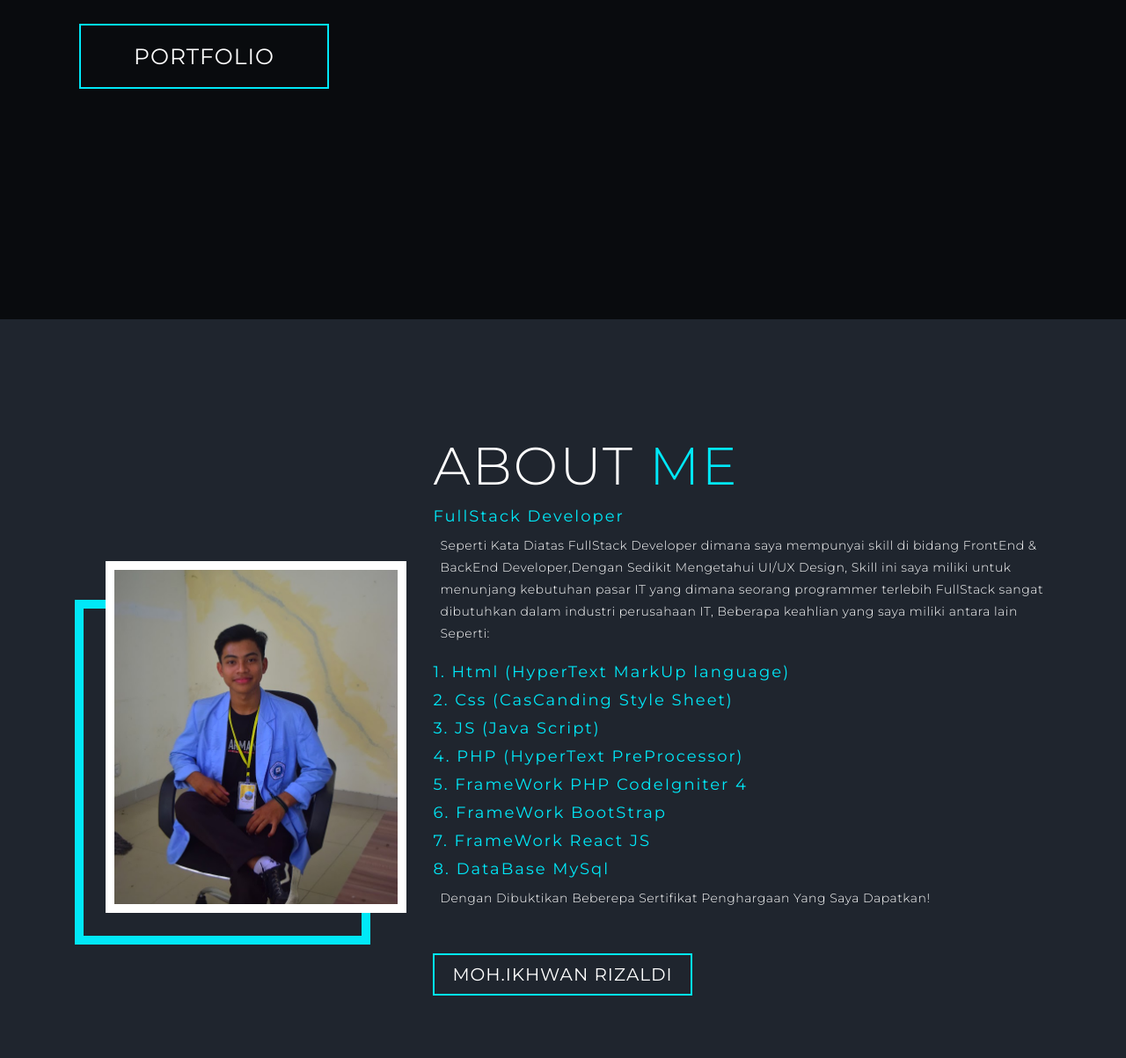
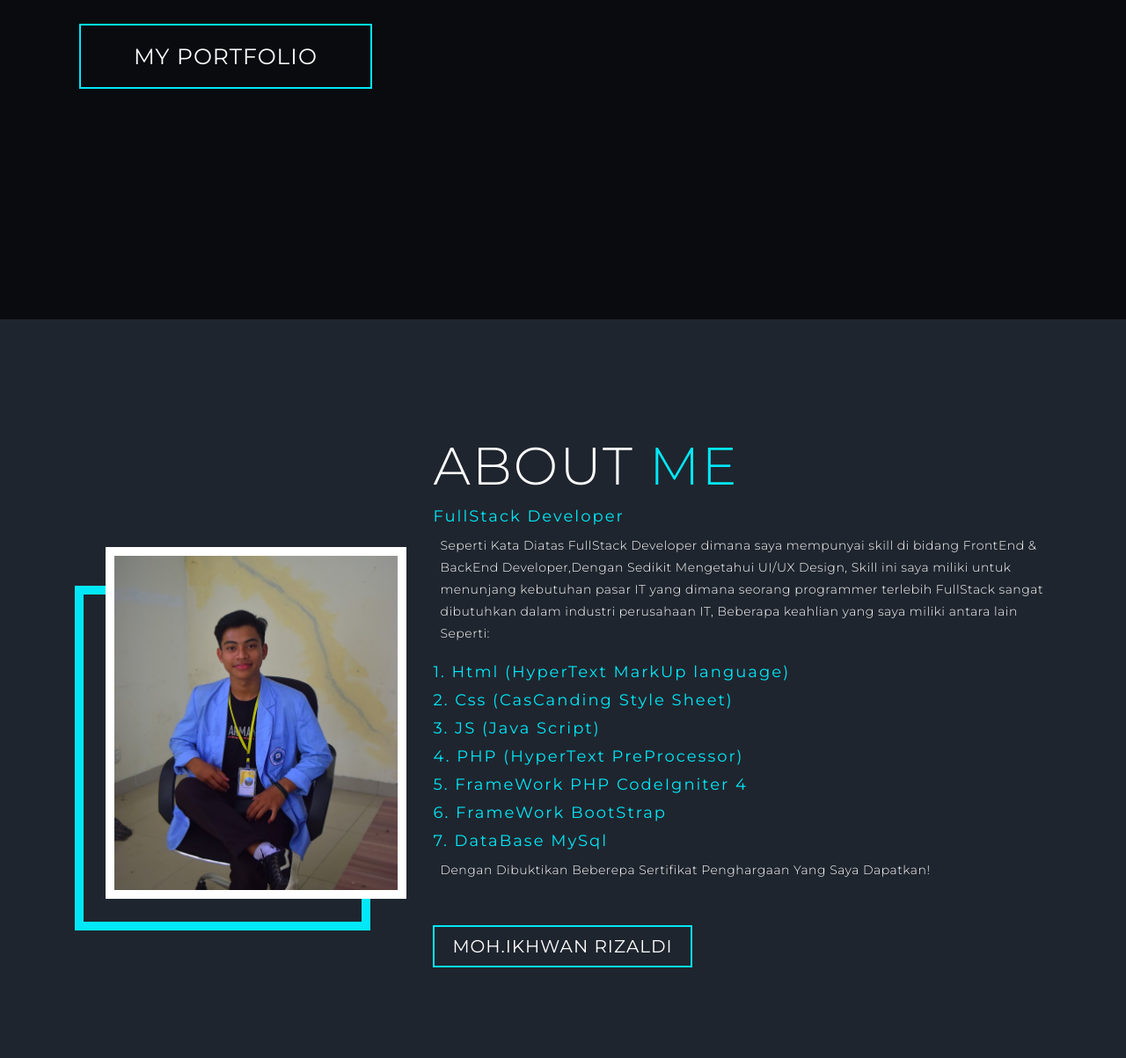
Before and after one commit to r1z4ld1/Web-Profile, a plain HTML site: page index.html in a window 1280 px wide. Shown: the part 437-1640 px from the top of the page at 88% size. Drawn offline with nearby package versions, Linux system fonts and the light colour scheme.

Commit message:
update header & update footer

```diff
--- a/index.html
+++ b/index.html
@@ -9,7 +9,7 @@
   </head>
 
   <body>
-    <!-- Navbar -->
+    <!-- Halaman Navbar -->
     <section id="header">
       <div class="header container">
         <div class="nav-bar">
@@ -26,7 +26,6 @@
           </div>
           <div class="brand">
             <a href="#hero">
-              <!-- <h1><span>Moh.</span>IKHWAN <span>R</span>IZALDI</h1> -->
             </a>
           </div>
           <div class="nav-list">
@@ -46,17 +45,17 @@
     </section>
     <!-- End Navbar -->
 
-    <!-- Header Section  -->
+    <!-- Halaman Header (Isi Content Atas)  -->
     <section id="hero">
       <div class="hero container">
         <div>
           <h1>Haii, <span></span></h1>
           <h1>Welcome To <span></span></h1>
-          <a href="#certificates" type="button" class="cta">Portfolio</a>
+          <a href="#certificates" type="button" class="cta">My Portfolio</a>
         </div>
       </div>
     </section>
-    <!-- End Hero Section  -->
+    <!-- End Header   -->
 
     <section id="about">
       <div class="about container">
@@ -80,8 +79,7 @@
            <h2>4. PHP (HyperText PreProcessor) <span></span></h2>
            <h2>5. FrameWork PHP CodeIgniter 4 <span></span></h2>
            <h2>6. FrameWork BootStrap <span></span></h2>
-           <h2>7. FrameWork React JS <span></span></h2>
-           <h2>8. DataBase MySql <span></span></h2>
+           <h2>7. DataBase MySql <span></span></h2>
            <p>Dengan Dibuktikan Beberepa Sertifikat Penghargaan Yang Saya Dapatkan!</p>
           </p>
           <a href="#" class="cta">Moh.Ikhwan Rizaldi</a>
@@ -89,7 +87,7 @@
       </div>
     </section>
 
-    <!-- Service Section -->
+    <!-- Halaman Service -->
     <section id="services">
       <div class="services container">
         <div class="service-top">
@@ -154,9 +152,9 @@
         </div>
       </div>
     </section>
-    <!-- End Service Section -->
+    <!-- End Service  -->
 
-    <!-- Certificates Section -->
+    <!-- Halaman Certificates -->
     <section id="certificates">
       <div class="certificates container">
         <div class="certificates">
@@ -246,9 +244,9 @@
         </div>
       </div>
     </section>
-    <!-- End Certificates Section -->
+    <!-- End Certificates -->
 
-    <!-- Contact Section -->
+    <!-- Halaman Contact -->
     <section id="contact">
       <div class="contact container">
         <div>
@@ -291,9 +289,9 @@
         </div>
       </div>
     </section>
-    <!-- End Contact Section -->
+    <!-- End Contact -->
 
-    <!-- Footer -->
+    <!-- Halaman Footer -->
     <section id="footer">
       <div class="footer container">
         <div class="brand">
@@ -320,6 +318,7 @@
       </div>
     </section>
     <!-- End Footer -->
+
     <script src="./index.js"></script>
   </body>
 </html>
--- a/style.css
+++ b/style.css
@@ -83,7 +83,7 @@ p {
 
 .cta {
 	display: inline-block;
-	padding: 10px 30px;
+	padding: 10px 20px;
 	color: white;
 	background-color: transparent;
 	border: 2px solid #00e8f8;
@@ -94,18 +94,12 @@ p {
 	transition: 0.3s ease;
 	transition-property: background-color, color;
 }
-/*
-.cta:hover {
-	color: white;
-	background-color:  #00e8f8;
 
-}
-*/
 .brand h1 {
-	font-size: 3rem;
+	font-size: 2rem;
 	text-transform: uppercase;
 	color: white;
-	margin-left: 40px;
+	margin-left: 0px;
 }
 .brand h1 span {
 	color: #00e8f8;
@@ -470,7 +464,6 @@ p {
 	margin-bottom: 20px;
 }
 #about .col-right .cta {
-	/* color: black; */
 	color: #fff;
 	margin-bottom: 50px;
 	padding: 10px 20px;
```
